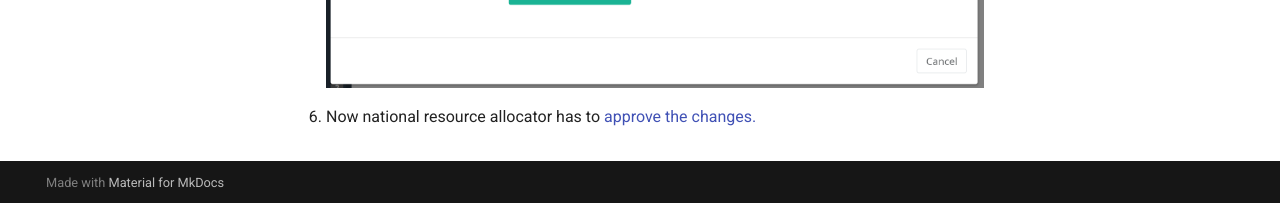
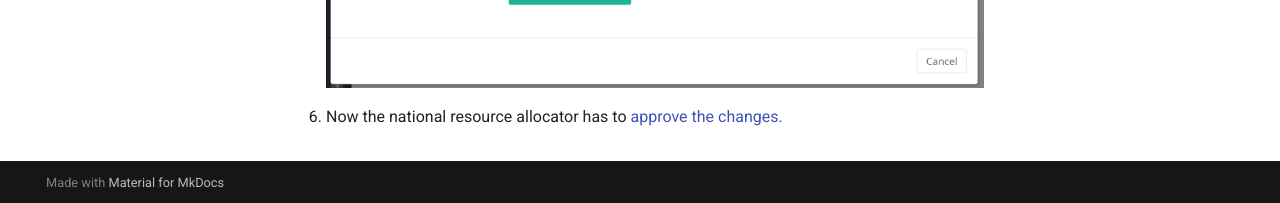
Before and after one commit to neicnordic/puhuri-web, an MkDocs documentation site: the page built from docs/puhuri_portal/user_guide_dedicated/project_modification.md, in a window 1280 px wide and 900 px high, scrolled down 2991 px. Shown: the part 694-897 px from the top of the window. Built offline with MkDocs 1.6.1 and Material for MkDocs 9.7.7, drawn with Linux system fonts in a browser that asks for light colours.

Commit message:
Instructions updated.

```diff
--- a/docs/puhuri_portal/user_guide_dedicated/project_modification.md
+++ b/docs/puhuri_portal/user_guide_dedicated/project_modification.md
@@ -39,4 +39,4 @@
 5. Update project end date and "Update project details".
    ![Project details update](../../assets/project_data_update.PNG)
 
-6. Now national resource allocator has to [approve the changes.](https://puhuri.neic.no/puhuri_portal/user_guide_dedicated/project_approval/#approving-project-and-allocation-update-requests)
+6. Now the national resource allocator has to [approve the changes.](https://puhuri.neic.no/puhuri_portal/user_guide_dedicated/project_approval/#approving-project-and-allocation-update-requests)
```
